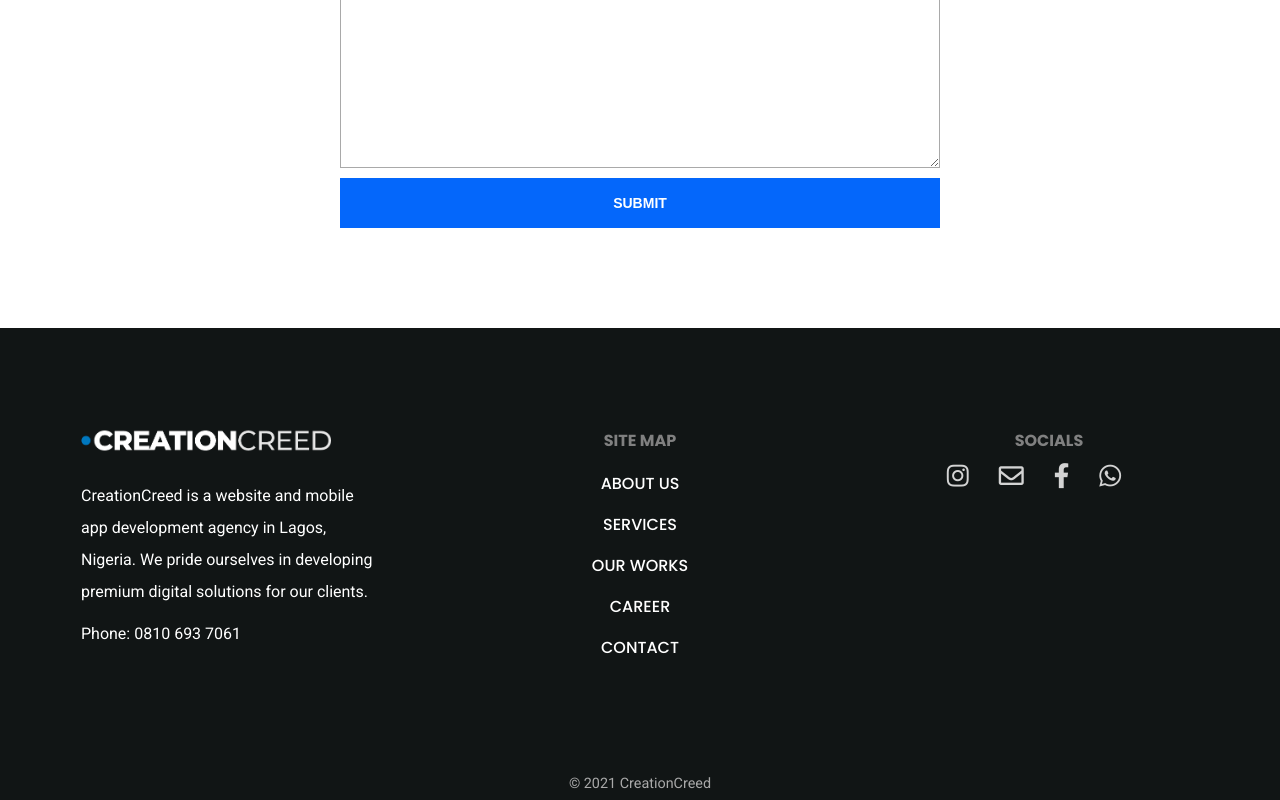
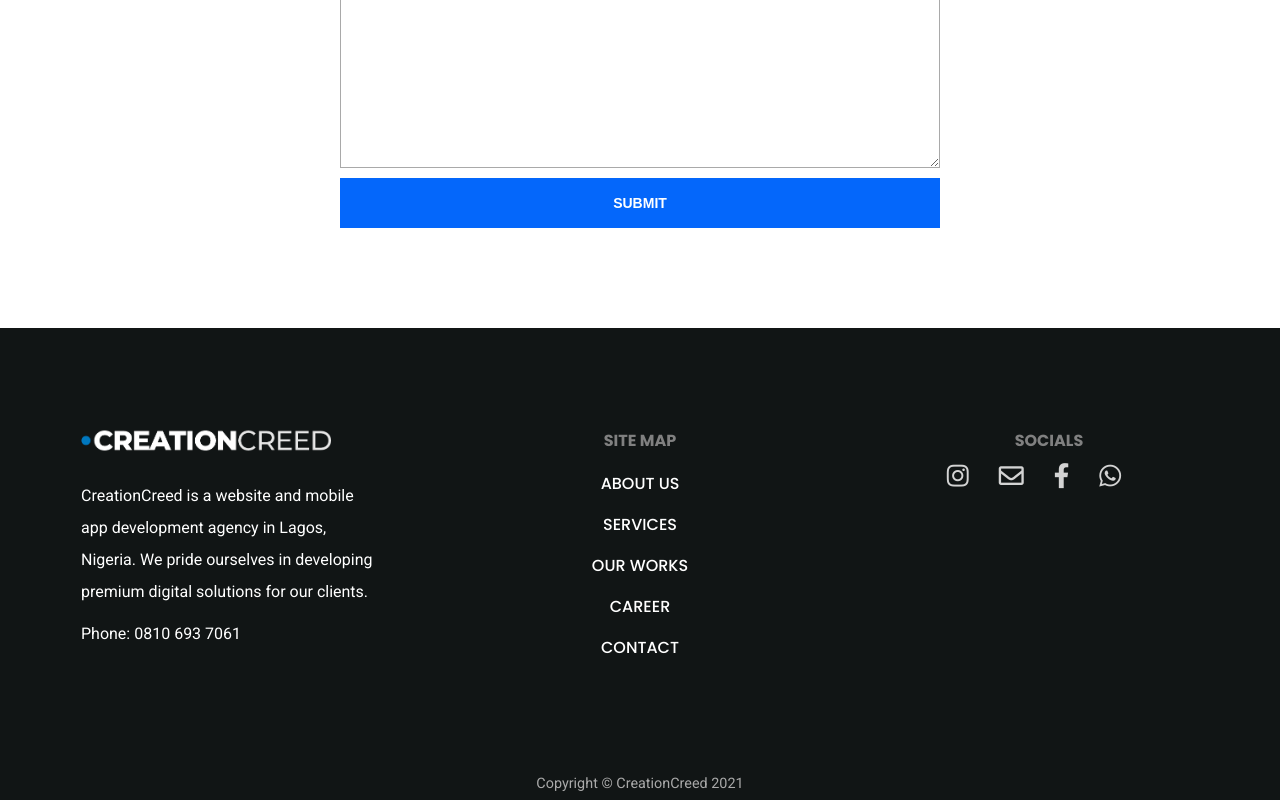
Before and after one commit to abeeb-ahmed/cc, a React (Create React App) app: page / in a window 1280 px wide. Shown: the part 5114-5914 px from the top of the page. Built offline with nearby package versions, Linux system fonts and the light colour scheme.

Commit message:
Fixed copyright

```diff
--- a/src/components/FooterSection.js
+++ b/src/components/FooterSection.js
@@ -68,7 +68,7 @@ const FooterSection = () => {
         </div>
       </div>
       <div className="copyright">
-        <p>&copy; 2021 CreationCreed</p>
+        <p>Copyright &copy; CreationCreed 2021</p>
       </div>
     </div>
   );
```
